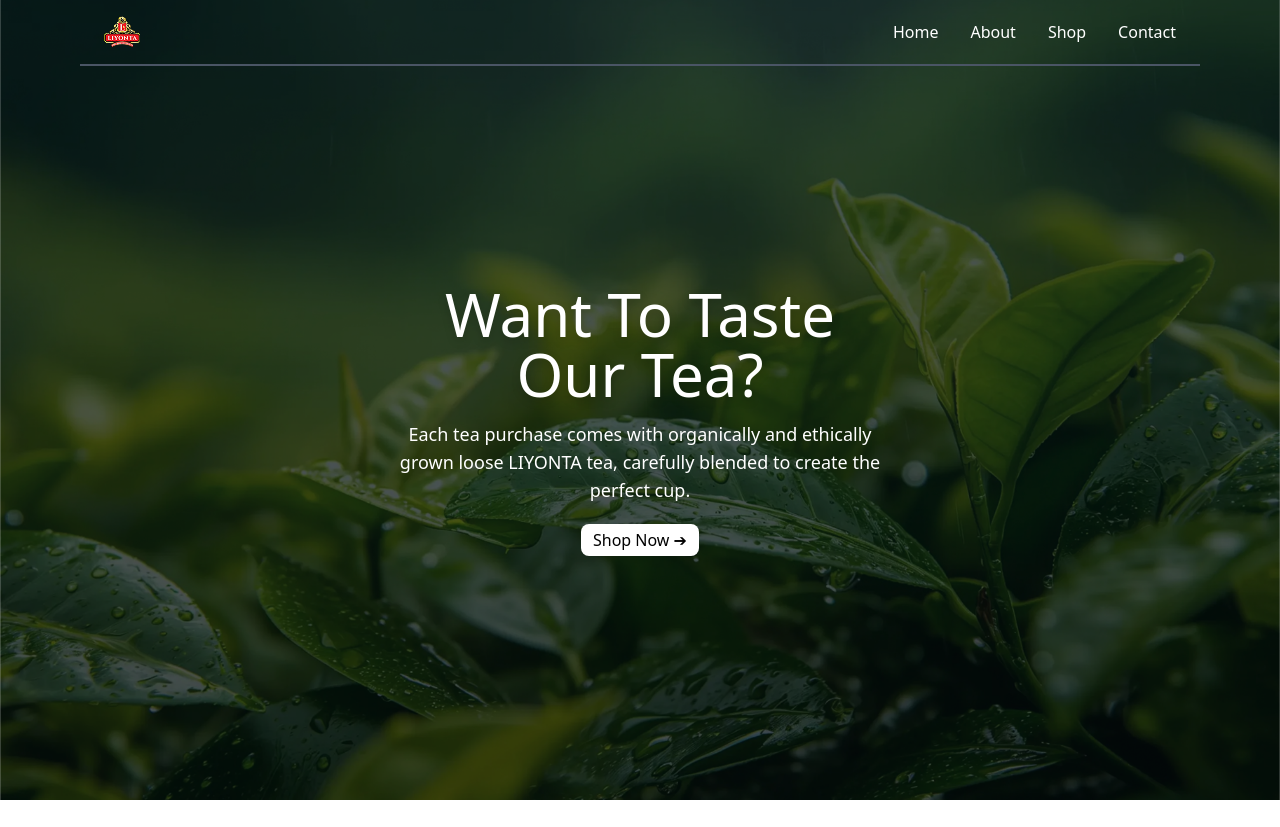
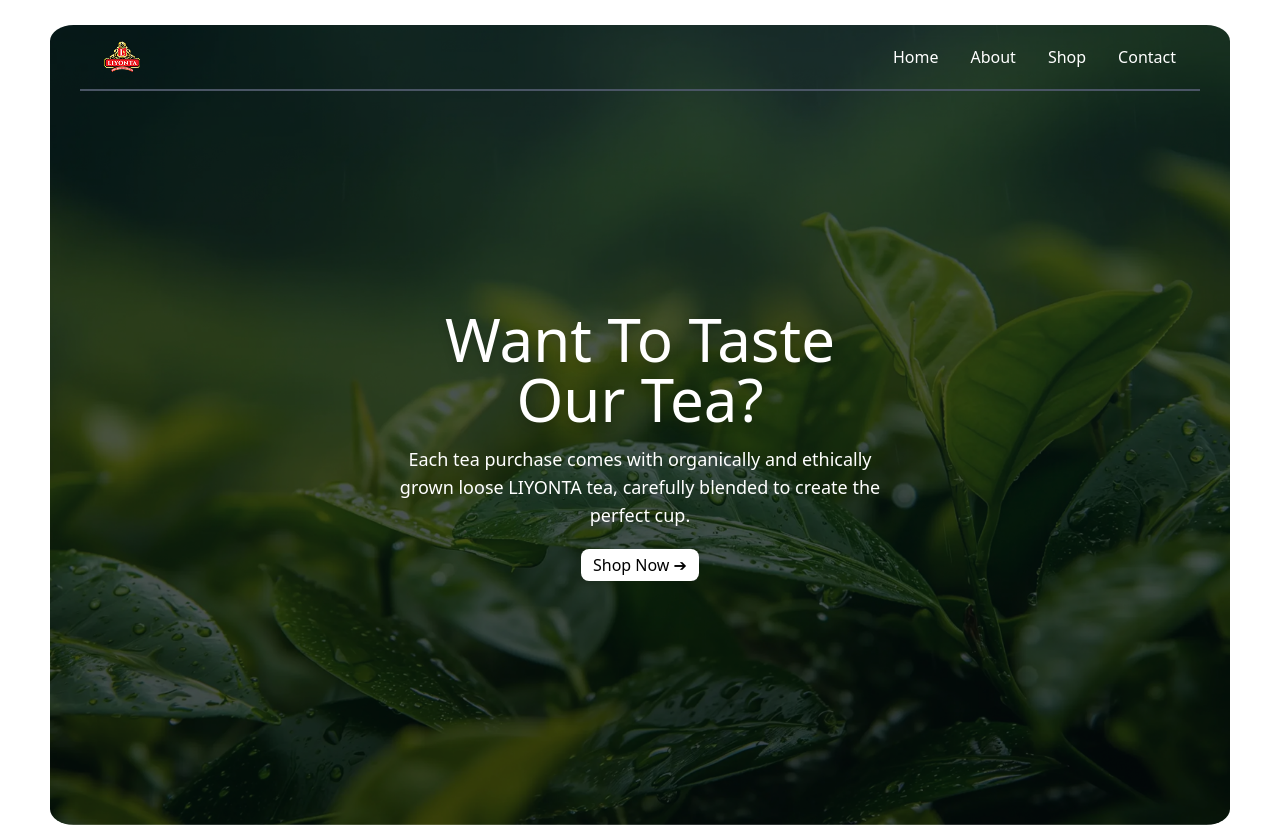
Before and after one commit to SanaVS2000/liyonta-tea, a Next.js app: page / in a window 1280 px wide. Shown: the top 827 px of the page. Built offline with nearby package versions, Linux system fonts and the light colour scheme.

Commit message:
Update animation

```diff
--- a/components/cover.tsx
+++ b/components/cover.tsx
@@ -1,30 +1,26 @@
-"use client"
-import Image from "next/image";
+"use client";
+import { motion } from "framer-motion";
 import Link from "next/link";
-import { motion } from "framer-motion"
+
+export default function Cover() {
+  return (
+    <section className="relative h-[100vh] w-full">
+        <motion.div
+            initial={{ borderRadius: "0%",  marginLeft: 0, marginRight: 0, marginTop: 0 }}
+            whileInView={{ borderRadius: "2%",  marginLeft: 50, marginRight: 50, marginTop: 25}}
+            transition={{ duration: 2, ease: "easeInOut" }}
+            viewport={{ amount: 0.8}}
+            className="overflow-hidden h-full"
+            >
+            <img
+                src="/home-cover.png"
+                alt="cover"
+                className="w-full h-full object-cover"
+            />
+            </motion.div>
 
 
-export default function Cover(){
-    return (
-        <section className="relative h-[100vh] w-full overflow-hidden">
-            <motion.div
-                initial={{ paddingLeft:100, paddingRight:100, paddingTop:100 }}
-                whileInView={{ paddingLeft: 0, paddingRight: 0, paddingTop:0 }}
-                transition={{ duration: 3 }}
-                viewport={{ amount: 0.5 }}
-            >
-                <div className="relative h-[100vh] w-full">
-                    <Image
-                    src="/home-cover.png"
-                    alt="Cover"
-                    fill
-                    className="object-cover"
-                    priority
-                    />
-                </div>
-            </motion.div>
-
-            <div className="absolute inset-0 flex flex-col items-center justify-center">
+      <div className="absolute inset-0 flex flex-col items-center justify-center">
                 <h1 className="text-5xl md:text-6xl mx-auto mt-10 w-1/3 font-sans text-white text-center drop-shadow-lg font-base">
                     Want To Taste Our Tea?
                 </h1>
@@ -35,5 +31,5 @@
                 <Link className="bg-white px-3 py-1 rounded-lg mt-1" href="#">Shop Now ➔</Link>
             </div>
         </section>
-    )
+  );
 }
```
